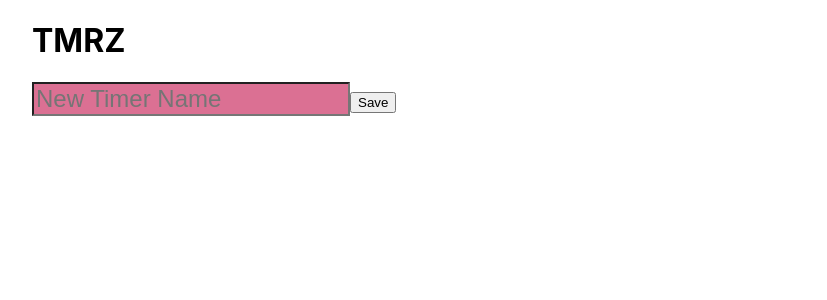
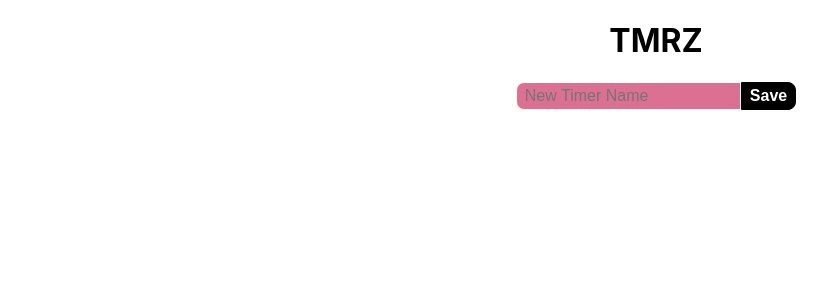
Before and after one commit to GSCrawley/timers_app, a React (Create React App) app in the folder timers_app/: page / in a window 1280 px wide. Shown: the top 300 px of the page, without its empty margins (0-827 px from the left). Built offline with nearby package versions, Linux system fonts and the light colour scheme.

Commit message:
added list of timers p07 next

```diff
--- a/timers_app/src/App.css
+++ b/timers_app/src/App.css
@@ -14,11 +14,3 @@ input {
   font-size: x-large;
   color: white;
 }
-
-.h1 .root {
-color: ;
-}
-
-.button {
-  size: inherit;
-}
--- a/timers_app/src/App.js
+++ b/timers_app/src/App.js
@@ -13,12 +13,13 @@ const store = createStore(reducers);
 function App() {
   return (
     <Provider store={store}>
-      <h1>TMRZ</h1>
+      <div className="App">
+    <h1>TMRZ</h1>
       {/* Display the new components */}
       <NewTimer />
       <ListTimers />
-    </Provider>
-  );
+      </div>
+</Provider>  );
 }
 
 export default App;
--- /dev/null
+++ b/timers_app/src/components/NewTimer.css
@@ -0,0 +1,23 @@
+.NewTimer {
+	display: flex;
+	justify-content: center;
+}
+
+.NewTimer > input {
+	font-size: 1rem;
+	padding: 0.25rem 0.5rem;
+	border-radius: 0.5rem 0 0 0.5rem;
+	border: 1px solid;
+	margin: 0;
+}
+
+.NewTimer > button {
+	font-size: 1rem;
+	padding: 0.25rem 0.5rem;
+	border-radius: 0 0.5rem 0.5rem 0;
+	border: 1px solid #000;
+	margin: 0;
+	background-color: #000;
+	color: #fff;
+	font-weight: bold;
+}
--- a/timers_app/src/components/NewTimer.js
+++ b/timers_app/src/components/NewTimer.js
@@ -3,13 +3,14 @@ import { useDispatch } from 'react-redux'
 
 // We need to import our action to add a new timer
 import { addTimer } from '../actions'
+import './NewTimer.css'
 
 export default function NewTimer() {
 	const [ name, setName ] = useState('')
 	const dispatch = useDispatch()
 
-	return (
-		<div>
+    return (
+		<div className="NewTimer">
 			<input
 				type='text'
 				placeholder="New Timer Name"
--- /dev/null
+++ b/timers_app/src/components/TimerView.css
@@ -0,0 +1,22 @@
+
+.TimerView > h1 {
+	flex:1;
+	margin: 1rem;
+	text-align: left;
+	font-variant-numeric: tabular-nums;
+}
+
+.TimerView > h2 {
+	flex: 1;
+}
+
+.TimerView > button {
+	padding: 0.25rem 0.5rem;
+	border-radius: 0.5rem;
+	border: 1px solid #000;
+	background-color: #000;
+	color: #fff;
+	font-size: 1rem;
+	font-weight: bold;
+	width: 4rem;
+}
--- a/timers_app/src/components/TimerView.js
+++ b/timers_app/src/components/TimerView.js
@@ -0,0 +1,23 @@
+import React, {  } from 'react'
+import { useDispatch } from 'react-redux'
+// Import our toggleTimer action
+import { toggleTimer } from '../actions'
+import './TimerView.css'
+
+export default function TimerView(props) {
+  // Extract these specific props to use in the component
+  const { index, timer } = props
+  const dispatch = useDispatch()
+
+  return (
+    <div className="TimerView">
+      <h2>{timer.name}</h2>
+      <h1>{timer.time}</h1>
+      <button
+        onClick={() => dispatch(toggleTimer(index))}
+      >
+        {timer.isRunning ? "Stop" : "Start"}
+      </button>
+    </div>
+  )
+}
```
